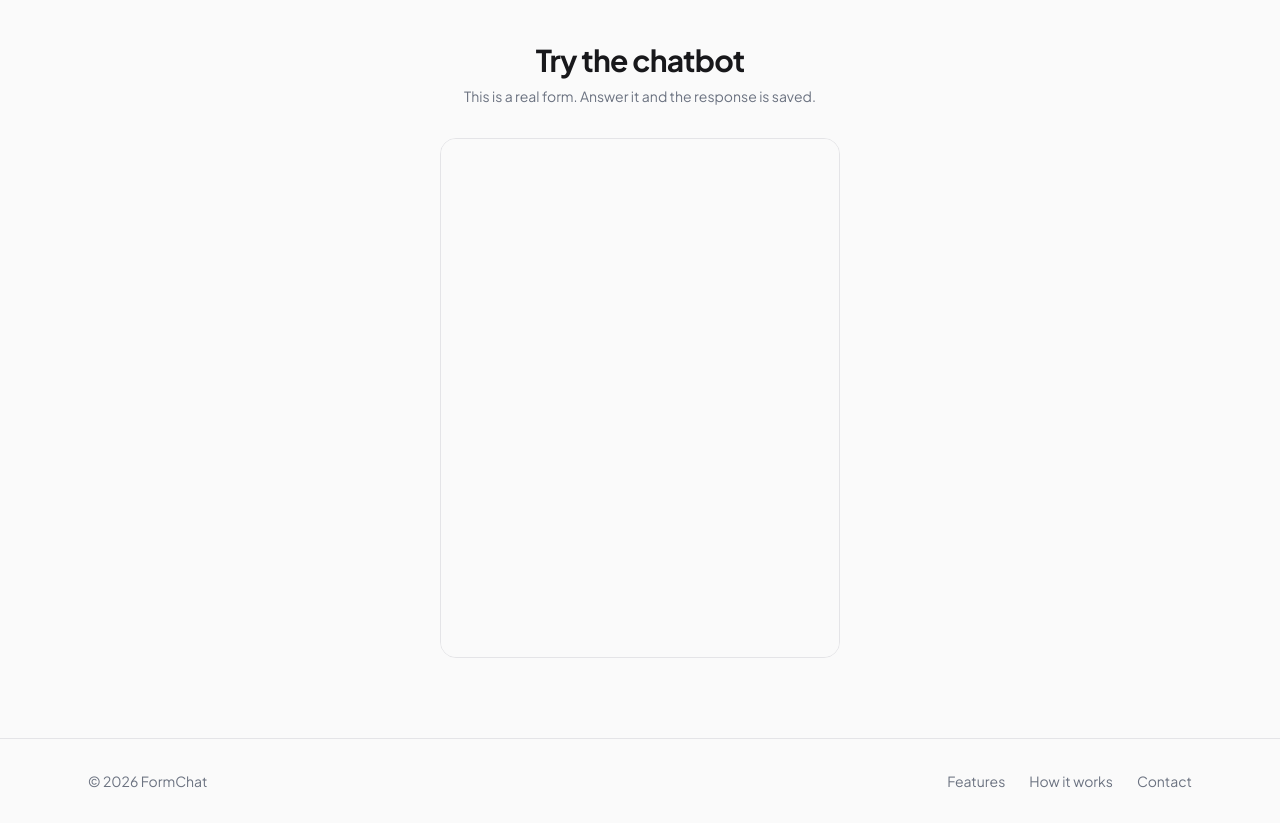
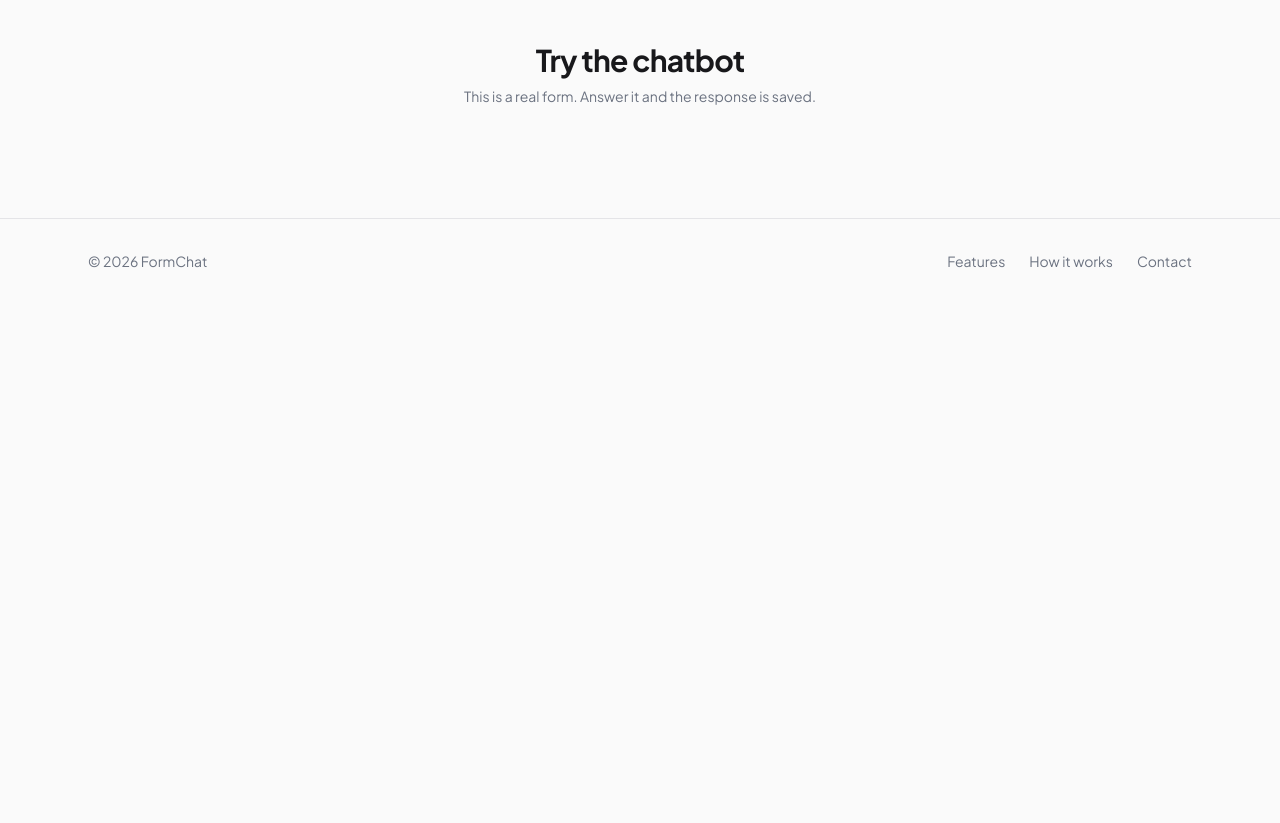
Before and after one commit to travisse00/Form-Builder, a Next.js app: page / in a window 1280 px wide. Shown: the part 1460-2283 px from the top of the page. After the commit the page ends 1763 px from the top, so only its background shows below. Built offline with nearby package versions, Linux system fonts and the light colour scheme.

Commit message:
Enhanved v1 inline form

```diff
--- a/app/page.tsx
+++ b/app/page.tsx
@@ -101,14 +101,11 @@ export default function Home() {
   <p className="mt-2 text-sm text-muted">
     This is a real form. Answer it and the response is saved.
   </p>
-  <iframe
-    src="/embed/cbis5ed2"
-    title="Live chatbot demo"
-    className="mt-8 h-[520px] w-full rounded-2xl border border-line"
-  />
+  <div id="formchat-inline" className="mt-8"></div>
 </section>
       <Footer />
       <Script src="/widget.js" data-form="cbis5ed2" strategy="lazyOnload" />
+      <Script src="http://localhost:3000/widget.js" data-form="cbis5ed2" data-mode="inline" data-target="#formchat-inline" data-height="600" defer />
     </main>
   );
 }
```
